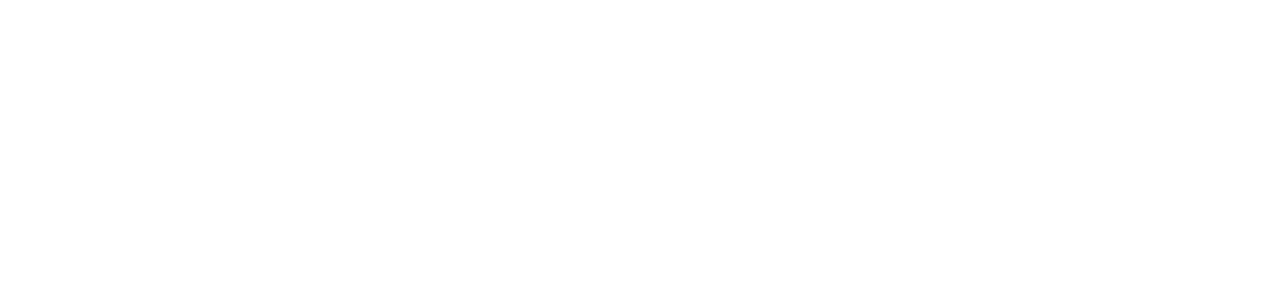
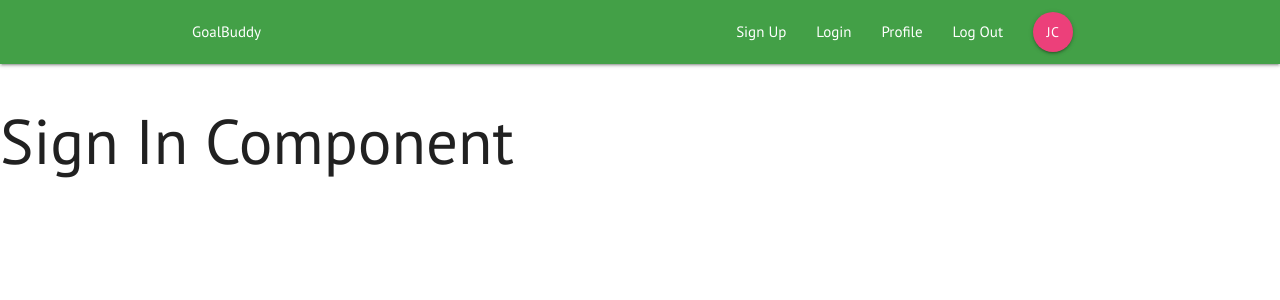
Before and after one commit to jackpaulcollins/goalBuddy, a React app: page /#/signin in a window 1280 px wide. Shown: the top 300 px of the page. Built offline with nearby package versions, Linux system fonts and the light colour scheme.

Commit message:
fix issue with router switch not working (had two switches)

```diff
--- a/package.json
+++ b/package.json
@@ -23,7 +23,7 @@
     "react-dom": "^15.5.4",
     "react-redux": "^5.0.6",
     "react-router": "^5.0.0",
-    "react-router-dom": "^4.0.0",
+    "react-router-dom": "^5.0.0",
     "redux": "^3.7.2",
     "redux-logger": "^3.0.6",
     "redux-thunk": "^2.3.0",
--- a/src/components/App.jsx
+++ b/src/components/App.jsx
@@ -3,21 +3,25 @@
 import Body from './signedInProfile/Body';
 import Footer from './layout/Footer';
 import styles from '../scss/styles.scss';
-import {BrowserRouter, Switch, Route} from 'react-router-dom';
+import {HashRouter, Switch, Route} from 'react-router-dom';
 import Dashboard from './dashboard/Dashboard';
 import PostDetail from './feed/PostDetail';
+import SignIn from './auth/SignIn';
 
 function App(){
   return (
-    <BrowserRouter>
-      <div className="App">
-        <NavBar/>
-        <Switch>
-          <Route exact path='/' component={Dashboard}/>
-          <Route path='/post/:id' component={PostDetail}/>
-        </Switch>
-      </div>
-    </BrowserRouter>
+    <div>
+      <HashRouter>
+        <div className="App">
+          <NavBar/>
+          <Switch>
+            <Route exact path='/' component={Dashboard} />
+            <Route path='/post/:id' component={PostDetail} />
+            <Route path='/signin' component={SignIn} />
+          </Switch>
+        </div>
+      </HashRouter>
+    </div>
   );
 }
 
--- a/src/components/auth/SignIn.jsx
+++ b/src/components/auth/SignIn.jsx
@@ -0,0 +1,11 @@
+import React from 'react';
+
+function SignIn(){
+  return(
+    <div>
+      <h1>Sign In Component</h1>
+    </div>
+  )
+}
+
+export default SignIn;
--- a/src/index.jsx
+++ b/src/index.jsx
@@ -24,12 +24,7 @@
 const render = (Component) => {
   ReactDOM.render(
     <Provider store={store}>
-      <HashRouter>
-        <Switch>
-          <Route exact path='/' component={Component} />
-          <Route path='/profile' component={Profile} />
-        </Switch>
-      </HashRouter>
+      <App />
     </Provider>,
     document.getElementById('react-app-root')
   );
```
Also changed, not shown: webpack.config.js (+4 -4 lines), 1 other file (tests, documents, lock files or other folders).
